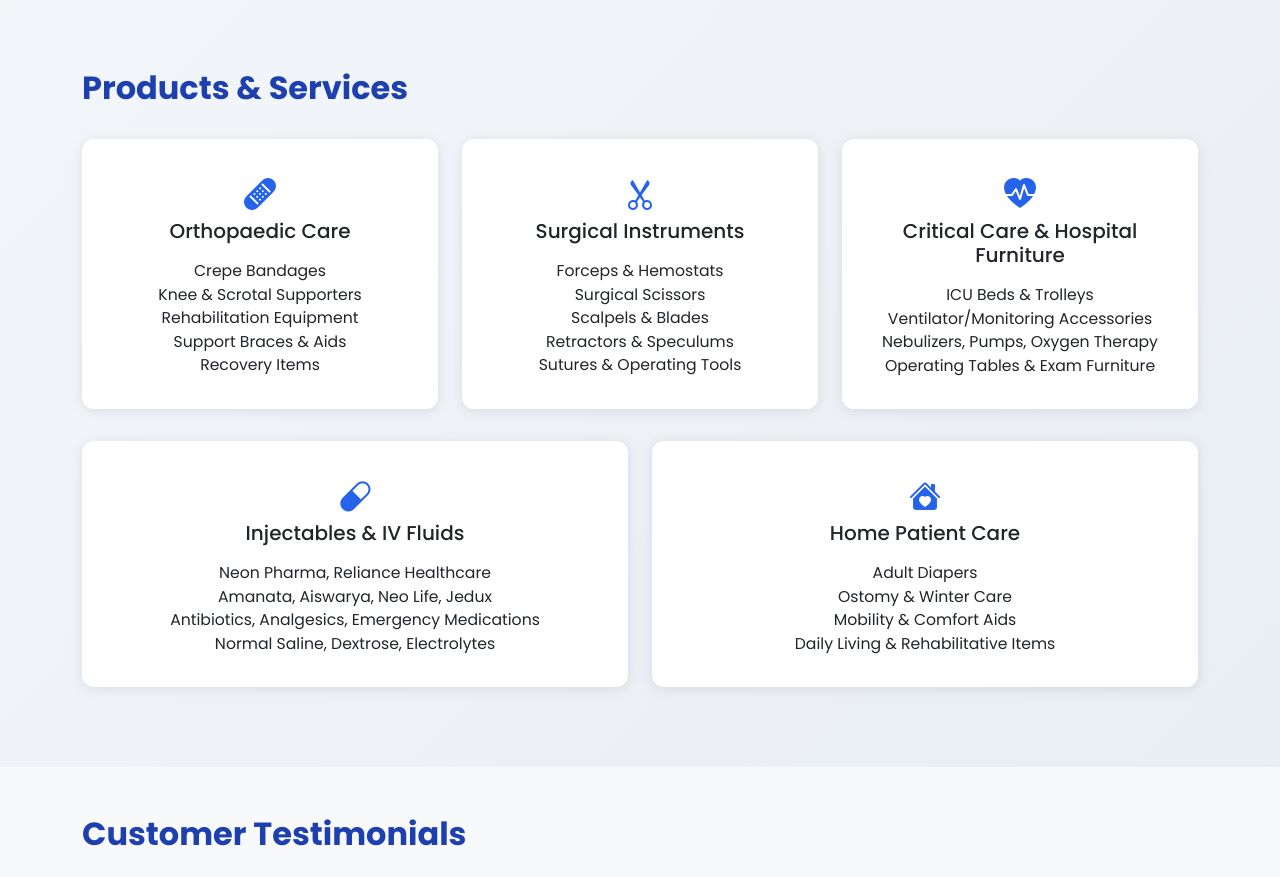
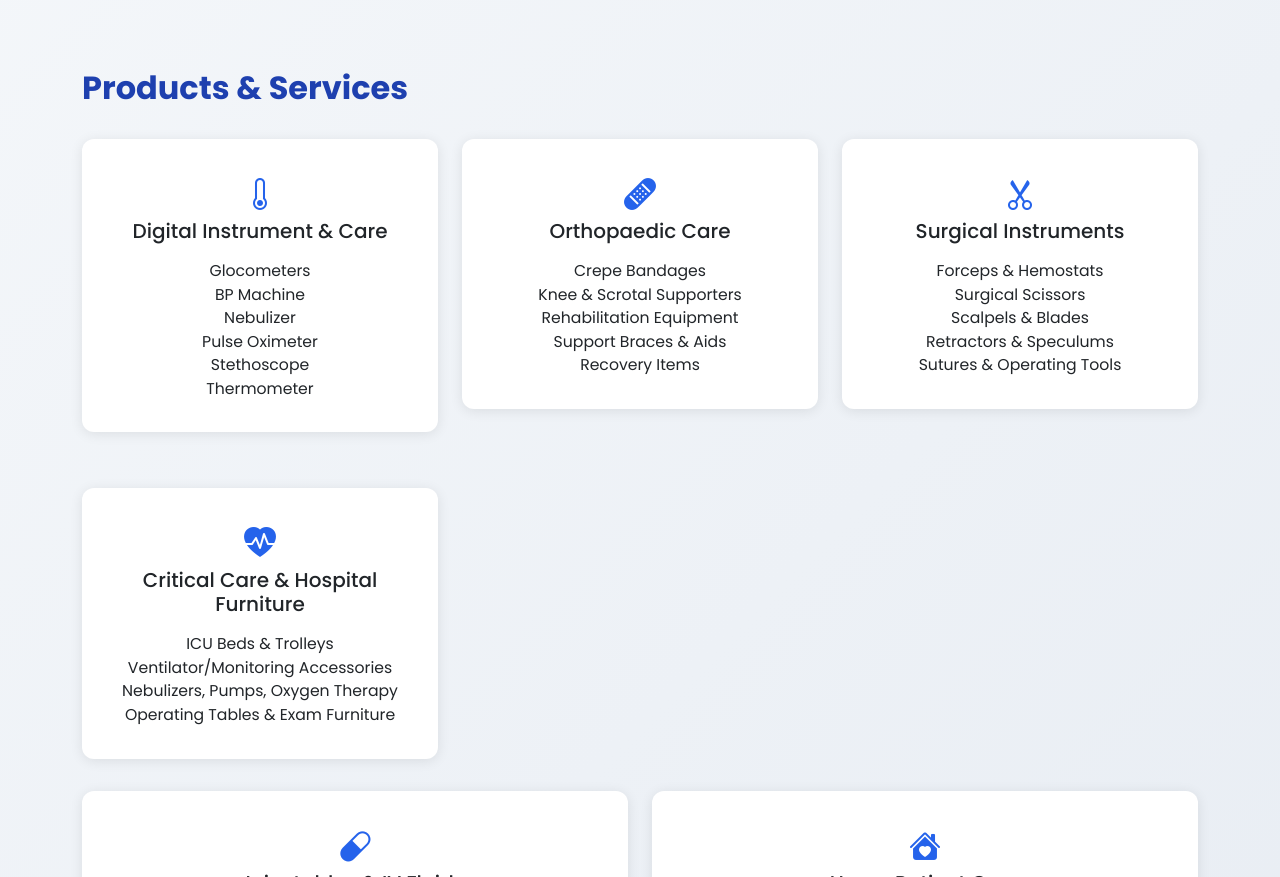
Before and after one commit to kashifcloudnative/StandardSurgical, a plain HTML site: page index.html in a window 1280 px wide. Shown: the part 1000-1877 px from the top of the page. Drawn offline with nearby package versions, Linux system fonts and the light colour scheme.

Commit message:
Update page

```diff
--- a/index.html
+++ b/index.html
@@ -415,6 +415,22 @@
         <div class="container">
             <h2 class="section-title">Products & Services</h2>
             <div class="row g-4">
+                <!-- Digital Instrument & Care -->
+                <div class="col-lg-4 col-md-6">
+                    <div class="product-card">
+                        <i class="bi bi-thermometer product-icon"></i>
+                        <h5 class="product-name">Digital Instrument & Care</h5>
+                        <ul>
+                            <li>Glocometers</li>
+                            <li>BP Machine</li>
+                            <li>Nebulizer</li>
+                            <li>Pulse Oximeter</li>
+                            <li>Stethoscope</li>
+                            <li>Thermometer</li>
+                        </ul>
+                    </div>
+                </div>
+
                 <div class="col-lg-4 col-md-6">
                     <div class="product-card">
                         <i class="bi bi-bandaid-fill product-icon"></i>
```
